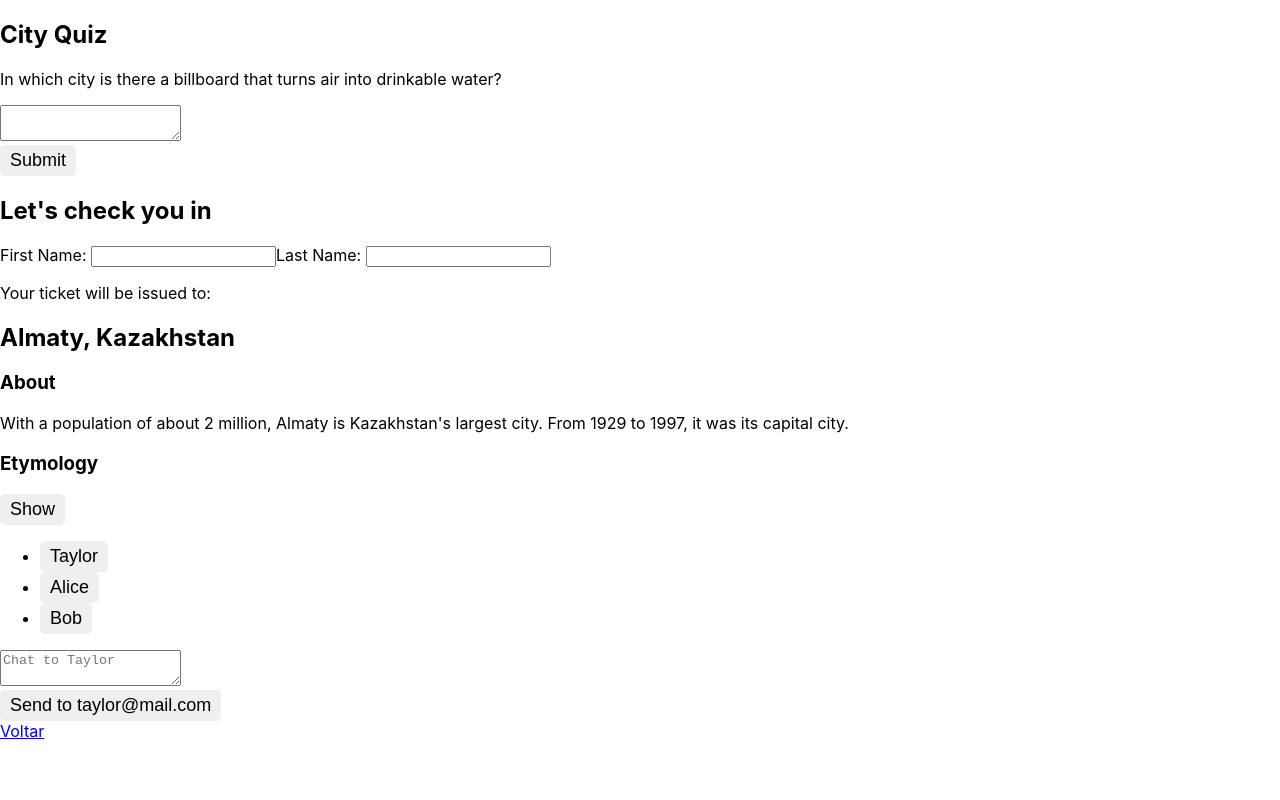
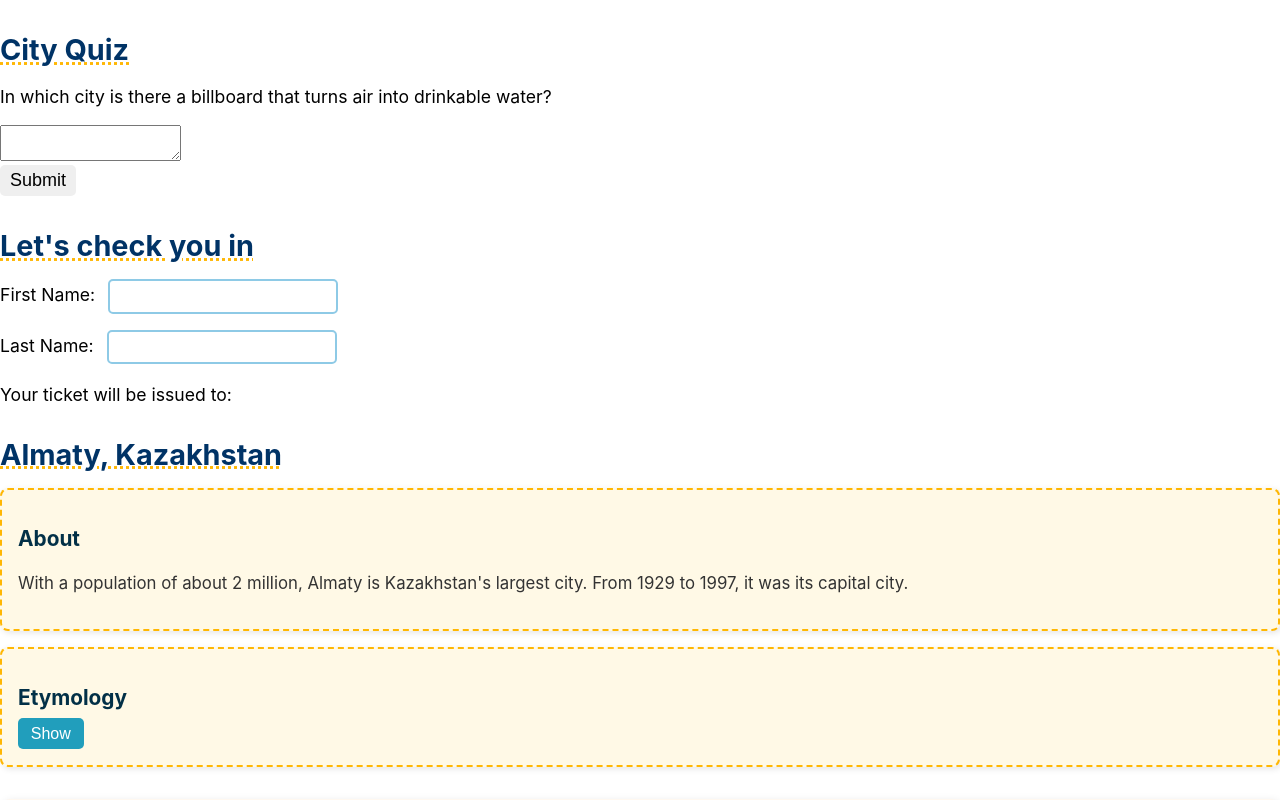
Before and after one commit to MuriloHI/react, a React (Create React App) app: page /atv05 in a window 1280 px wide. Shown: the top 800 px of the page. Built offline with nearby package versions, Linux system fonts and the light colour scheme.

Commit message:
Finalizando Atv05

```diff
--- a/src/Atv04.js
+++ b/src/Atv04.js
@@ -22,6 +22,7 @@ import './CounterList.css';
 import BucketList from "./BucketList";
 import './BucketList.css';
 import { Link } from "react-router-dom";
+import './Atv05.css';
 
 export default function Atv04() {
     return(
--- /dev/null
+++ b/src/Atv05.css
@@ -0,0 +1,143 @@
+h2 {
+  font-size: 1.8rem;
+  color: #003366;
+  text-decoration: underline dotted #FFB703;
+  margin-top: 2rem;
+  margin-bottom: 1rem;
+}
+
+label {
+  display: block;
+  margin-bottom: 1rem;
+  font-size: 1.1rem;
+}
+
+input {
+  margin-left: 0.5rem;
+  padding: 0.4rem 0.6rem;
+  font-size: 1rem;
+  border: 2px solid #8ecae6;
+  border-radius: 5px;
+  background-color: #ffffff;
+  transition: border-color 0.3s ease;
+}
+
+input:focus {
+  outline: none;
+  border-color: #219ebc;
+}
+
+p {
+  font-size: 1.1rem;
+  margin-top: 1.2rem;
+}
+
+b {
+  color: #0077b6;
+  font-weight: bold;
+}
+
+.panel {
+  border: 2px dashed #ffb703;
+  background-color: #fff9e6;
+  padding: 1rem;
+  margin: 1rem 0;
+  border-radius: 8px;
+  box-shadow: 2px 2px 6px rgba(0, 0, 0, 0.1);
+}
+
+.panel h3 {
+  font-size: 1.3rem;
+  color: #023047;
+  margin-bottom: 0.5rem;
+}
+
+.panel p {
+  font-size: 1.05rem;
+  color: #333;
+  line-height: 1.5;
+}
+
+.panel button {
+  padding: 0.4rem 0.8rem;
+  font-size: 1rem;
+  background-color: #219ebc;
+  color: white;
+  border: none;
+  border-radius: 5px;
+  cursor: pointer;
+  transition: background 0.2s ease-in-out;
+}
+
+.panel button:hover {
+  background-color: #126782;
+}
+
+.Messenger {
+  display: flex;
+  flex-direction: row;
+  gap: 1.5rem;
+  margin-top: 2rem;
+  background-color: #fff8f0;
+  padding: 1.5rem;
+  border-radius: 10px;
+  box-shadow: 2px 2px 8px rgba(0,0,0,0.1);
+}
+
+.contact-list {
+  width: 180px;
+}
+
+.contact-list ul {
+  list-style: none;
+  padding: 0;
+}
+
+.contact-list li {
+  margin-bottom: 0.5rem;
+}
+
+.contact-list button {
+  width: 100%;
+  padding: 0.5rem;
+  background-color: #ffd6a5;
+  border: 1px solid #ffb703;
+  border-radius: 5px;
+  cursor: pointer;
+  transition: background 0.2s ease;
+  font-weight: bold;
+}
+
+.contact-list button:hover {
+  background-color: #ffc078;
+}
+
+.chat {
+  flex: 1;
+}
+
+.chat textarea {
+  width: 100%;
+  height: 100px;
+  font-size: 1rem;
+  padding: 0.5rem;
+  border-radius: 5px;
+  border: 1px solid #ccc;
+  resize: none;
+  background-color: #fff;
+}
+
+.chat button {
+  margin-top: 0.5rem;
+  background-color: #90e0ef;
+  border: none;
+  padding: 0.5rem 1rem;
+  font-size: 1rem;
+  border-radius: 5px;
+  cursor: pointer;
+  transition: background 0.2s ease;
+}
+
+.chat button:hover {
+  background-color: #00b4d8;
+}
--- a/src/Atv05.js
+++ b/src/Atv05.js
@@ -1,11 +1,8 @@
 import FormQuiz from "./FormQuiz";
 import FormTicket from "./FormTicket";
 import Accordion from "./Accordion";
-import ContactList from "./ContactList";
-import Chat from "./Chat";
 import Messenger from "./Messenger";
 import { Link } from "react-router-dom";
-
 
 export default function Atv05() {
   return (
@@ -14,7 +11,6 @@ export default function Atv05() {
         <FormTicket />
         <Accordion />
         <Messenger />
-
         <Link to="/" className="voltar-link">Voltar</Link>
     </>
   );
--- a/src/Messenger.js
+++ b/src/Messenger.js
@@ -5,7 +5,7 @@ import ContactList from './ContactList.js';
 export default function Messenger() {
   const [to, setTo] = useState(contacts[0]);
   return (
-    <div>
+    <div className="Messenger">
       <ContactList
         contacts={contacts}
         selectedContact={to}
```
Also changed, not shown: src/Chat.js (line endings or trailing spaces).
